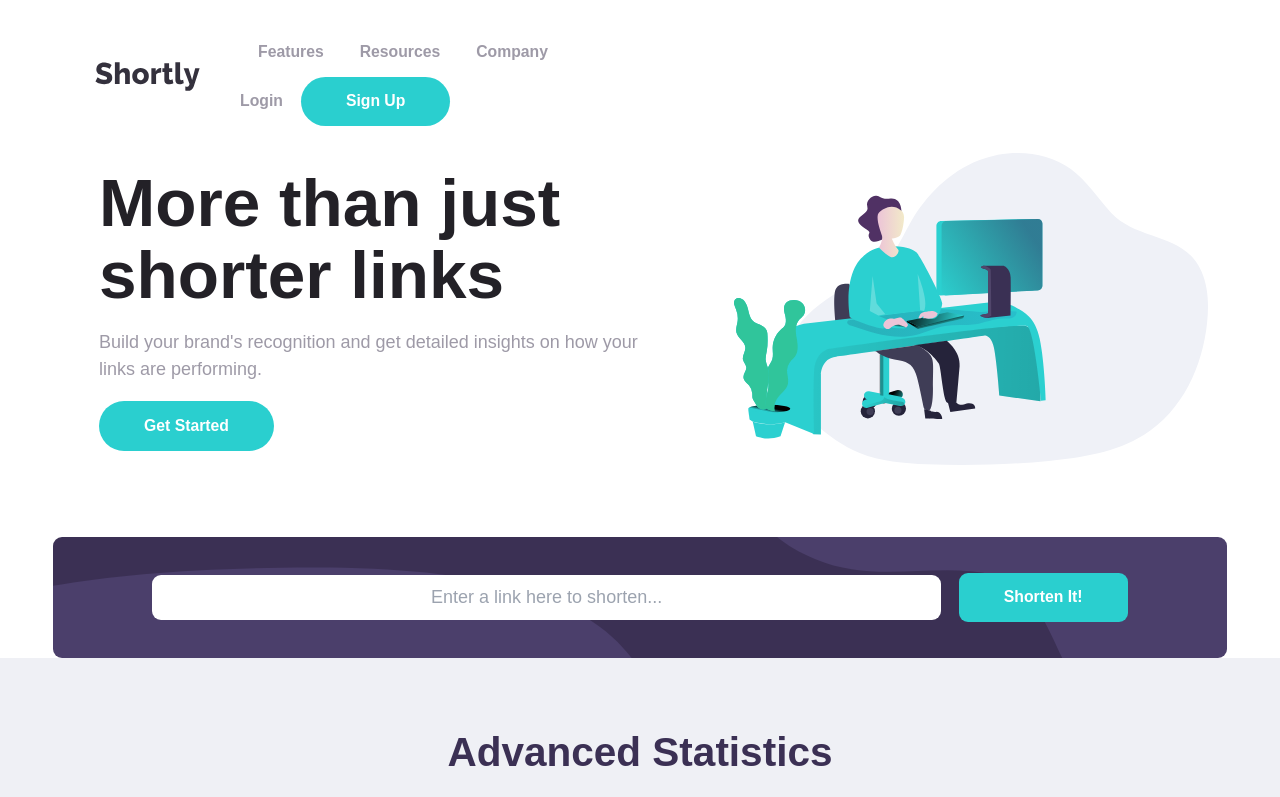
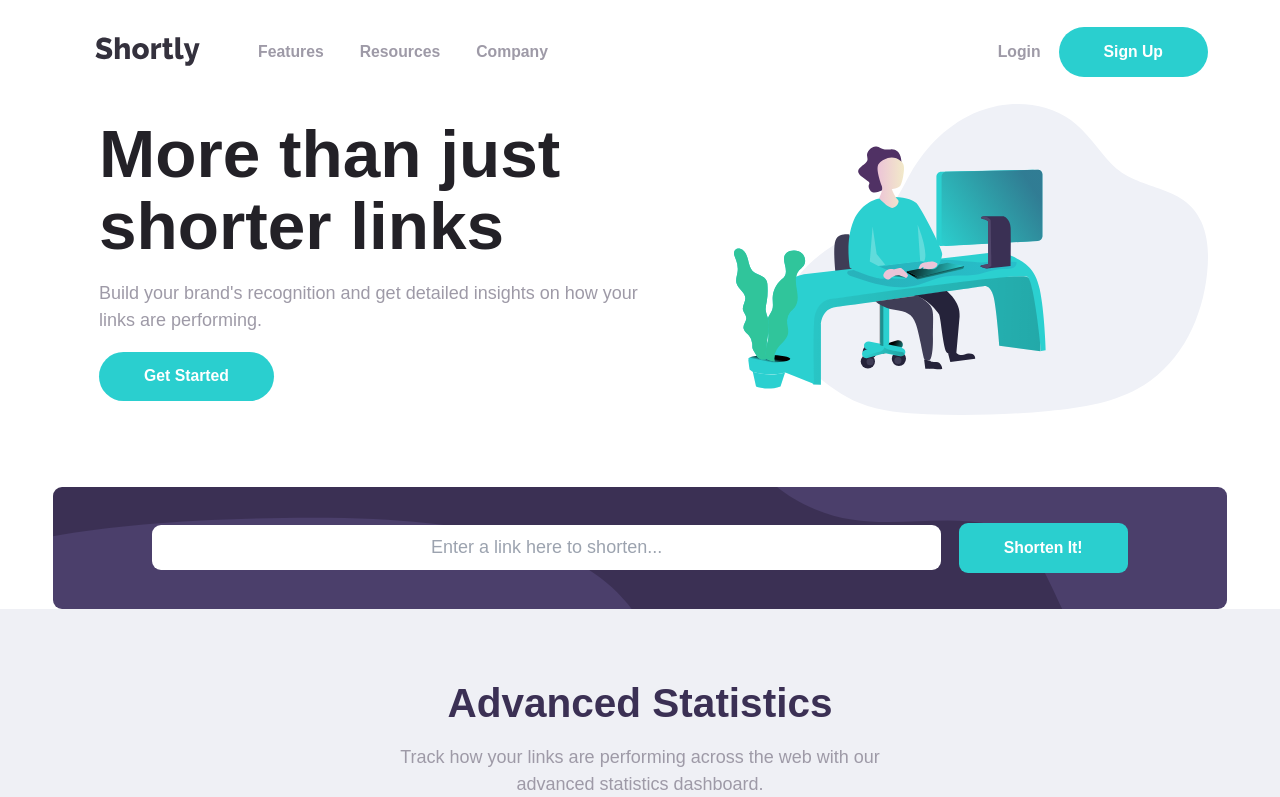
Before and after one commit to skh113/url-shortening-api-react, a React app: page / in a window 1280 px wide. Shown: the top 797 px of the page. Built offline with nearby package versions, Linux system fonts and the light colour scheme; the HTML template or start-up script is replaced by a standard one.

Commit message:
Fixed Header

```diff
--- a/src/components/Header.tsx
+++ b/src/components/Header.tsx
@@ -18,7 +18,6 @@ const Header = () => {
         />
       </div>
       <div className="flex flex-row items-center justify-between w-full mobile:hidden lg:flex">
-        <div className="">
         <div className="mx-4">
           <Button className="text-my-grayish-violet bg-white px-0 mx-4">
             Features
@@ -37,7 +36,6 @@ const Header = () => {
           <Button>Sign Up</Button>
         </div>
       </div>
-      </div>
     </nav>
   );
 };
```
Lines whose indentation alone changed are shown as unchanged.
